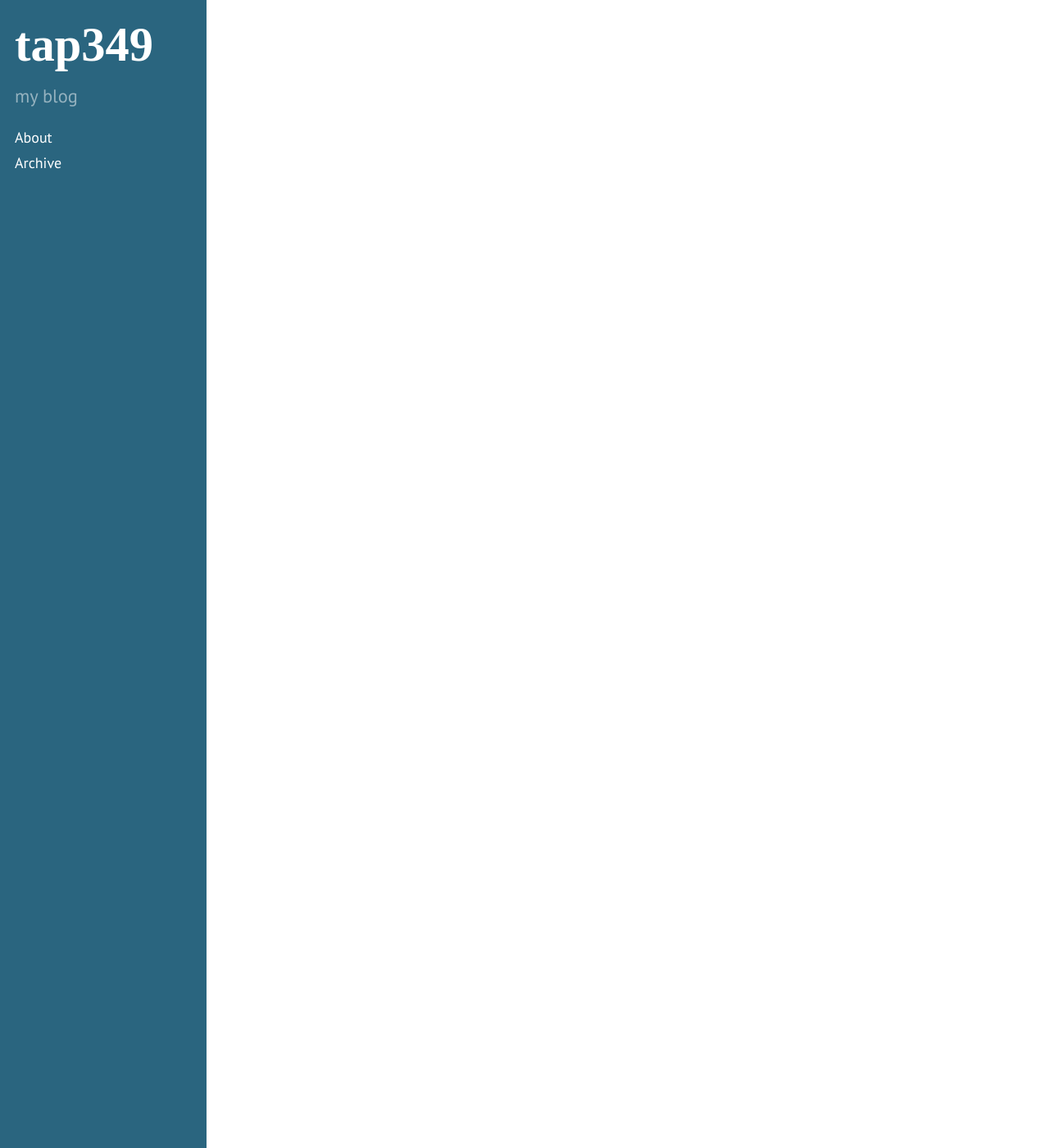
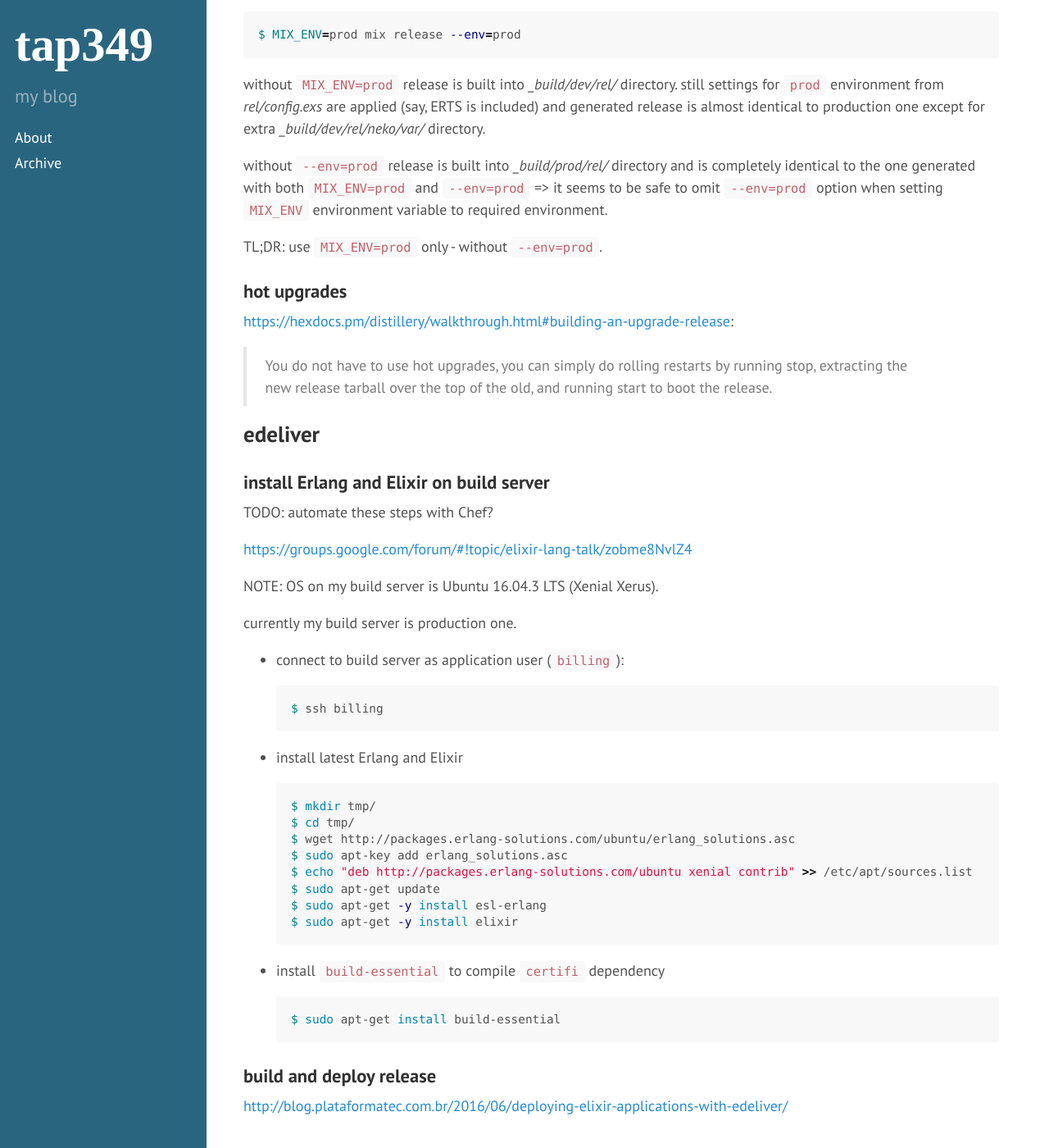
Before and after one commit to tap349/tap349.github.io, a Jekyll site: the page built from _posts/2017-08-02-elixir-deployment.md, in a window 1280 px wide and 1400 px high, scrolled down 3176 px. Shown: the whole window at 82% size. Built offline with Jekyll 4.4.1, drawn with Linux system fonts in a browser that asks for light colours; some of the changed text lies outside the part shown.

Commit message:
update 2017-08-04_16:34:07

````diff
--- a/_posts/2017-08-02-elixir-deployment.md
+++ b/_posts/2017-08-02-elixir-deployment.md
@@ -12,11 +12,14 @@
 {:toc}
 <hr>
 
+## preparation
+
 - <https://hexdocs.pm/phoenix/deployment.html>
 - <https://hexdocs.pm/distillery/terminology.html>
 - <https://hexdocs.pm/distillery/walkthrough.html>
+- <https://elixirforum.com/t/elixir-deployment-tools-general-discussion-blog-posts-wiki/827?source_topic_id=2345>
 
-## secrets
+### secrets
 
 <https://hexdocs.pm/phoenix/deployment.html#handling-of-your-application-secrets>
 
@@ -39,7 +42,7 @@
   $ sudo ln -s $PWD/config/prod.secret.exs /var/prod.secret.exs
   ```
 
-## assets
+### assets
 
 <https://hexdocs.pm/phoenix/deployment.html#compiling-your-application-assets>:
 
@@ -56,7 +59,7 @@
 - cache_static_manifest: "priv/static/cache_manifest.json"
 ```
 
-## artifacts (say, YAML files)
+### artifacts (say, YAML files)
 
 <https://elixirforum.com/t/including-data-files-in-a-distillery-release/2813>:
 
@@ -80,18 +83,45 @@
 end
 ```
 
-## prepare for building release
+### web server
+
+- <https://elixirforum.com/t/how-can-i-see-what-port-a-phoenix-app-in-production-is-actually-trying-to-use/5160/10>
+
+<https://hexdocs.pm/phoenix/Phoenix.Endpoint.html>:
+
+> Runtime configuration
+>
+> :server - when true, starts the web server when the endpoint supervision tree
+> starts. Defaults to false. The mix phx.server task automatically sets this to true.
+
+_config/prod.exs_:
+
+```elixir
+config :billing, BillingWeb.Endpoint,
+  load_from_system_env: true,
+- url: [host: "example.com", port: 80]
++ url: [host: "example.com", port: 80],
++ server: true
+```
+
+also see auto-generated comment `Using releases` in _config/prod.exs_.
+
+if web server is not started you'll get `Connection refused` error.
+
+## manual deployment
+
+### prepare for building release
 
 <https://hexdocs.pm/phoenix/deployment.html#putting-it-all-together>:
 
 ```sh
-# not sure how it's different from `mix deps.get`
+# no idea how it's different from `mix deps.get`
 $ mix deps.get --only prod
 # compiles project into _build/prod/ directory
 $ MIX_ENV=prod mix compile
 ```
 
-## build release
+### build release
 
 <https://hexdocs.pm/distillery/walkthrough.html#deploying-your-release>:
 
@@ -116,10 +146,51 @@
 
 TL;DR: use `MIX_ENV=prod` only - without `--env=prod`.
 
-## hot upgrades
+### hot upgrades
 
 <https://hexdocs.pm/distillery/walkthrough.html#building-an-upgrade-release>:
 
 > You do not have to use hot upgrades, you can simply do rolling restarts by
 > running stop, extracting the new release tarball over the top of the old,
 > and running start to boot the release.
+
+## edeliver
+
+### install Erlang and Elixir on build server
+
+TODO: automate these steps with Chef?
+
+<https://groups.google.com/forum/#!topic/elixir-lang-talk/zobme8NvlZ4>
+
+NOTE: OS on my build server is Ubuntu 16.04.3 LTS (Xenial Xerus).
+
+currently my build server is production one.
+
+- connect to build server as application user (`billing`):
+
+  ```sh
+  $ ssh billing
+  ```
+
+- install latest Erlang and Elixir
+
+  ```sh
+  $ mkdir tmp/
+  $ cd tmp/
+  $ wget http://packages.erlang-solutions.com/ubuntu/erlang_solutions.asc
+  $ sudo apt-key add erlang_solutions.asc
+  $ echo "deb http://packages.erlang-solutions.com/ubuntu xenial contrib" >> /etc/apt/sources.list
+  $ sudo apt-get update
+  $ sudo apt-get -y install esl-erlang
+  $ sudo apt-get -y install elixir
+  ```
+
+- install `build-essential` to compile `certifi` dependency
+
+  ```sh
+  $ sudo apt-get install build-essential
+  ```
+
+### build and deploy release
+
+<http://blog.plataformatec.com.br/2016/06/deploying-elixir-applications-with-edeliver/>
````
Also changed, not shown: _posts/2017-04-06-docker.md (+1 -1 lines).
